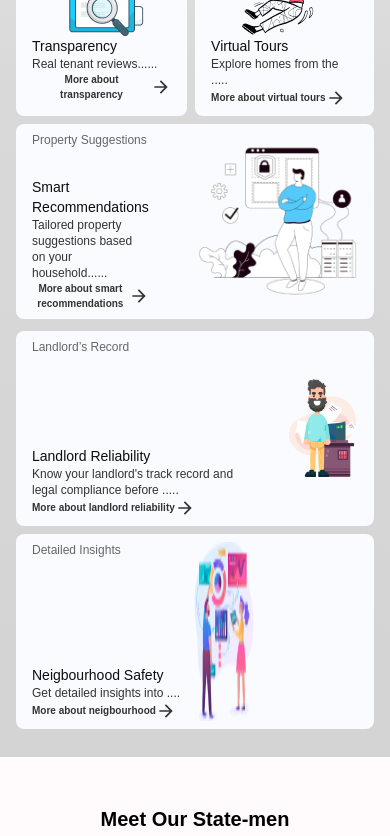
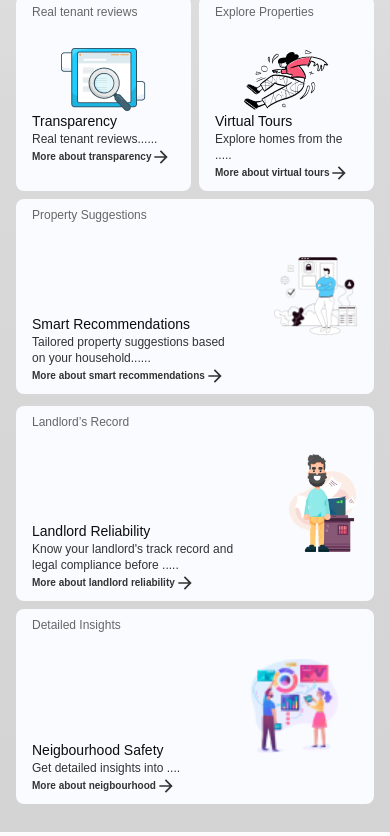
Before and after one commit to Obadea/rentwise, a React (Create React App) app: page / in a window 390 px wide. Shown: the part 1760-2596 px from the top of the page. Built offline with nearby package versions, Linux system fonts and the light colour scheme; a web font is replaced by a local one.

Commit message:
landing page fix

```diff
--- a/src/pages/landingpage/components/WiseeReport.jsx
+++ b/src/pages/landingpage/components/WiseeReport.jsx
@@ -108,7 +108,7 @@ function WiseeReport() {
         <div className="flex flex-col gap-3 px-2 ">
           {/* First component */}
           <div className="flex flex-col items-center lg:flex-row gap-2 flex-wrap   ">
-            <div className="flex flex-row items-center gap-12 rounded-lg  bg-textcolor lg:h-[195px] py-2 px-4  max-w-[420px] transition-transform duration-300 lg:hover:scale-[102%] hover:shadow-lg">
+            <div className="flex flex-row items-center gap-12 rounded-lg  bg-textcolor lg:h-[195px] py-2 px-4 h-[195px] lg:max-w-[420px] transition-transform duration-300 lg:hover:scale-[102%] hover:shadow-lg">
               <div className="flex flex-col justify-between h-full flex-1">
                 <h4 className="font-normal text-xs text-customStreetcolor">
                   Comprehensive report
@@ -136,8 +136,8 @@ function WiseeReport() {
               </div>
             </div>
             {/* Real tenant in review in first comp */}
-            <div className="flex flex-row items-center lg:flex-row gap-2  ">
-              <div className="rounded-lg bg-textcolor py-2 px-4 flex flex-col gap-7 h-[195px] lg:w-[180px] transition-transform duration-300 lg:hover:scale-[102%] hover:shadow-lg">
+            <div className="flex flex-row w-full lg-auto items-center lg:flex-row gap-2  ">
+              <div className="rounded-lg bg-textcolor py-2 px-4 flex flex-1 flex-col gap-7 h-[195px] lg:w-[180px] transition-transform duration-300 lg:hover:scale-[102%] hover:shadow-lg">
                 <h4 className="font-normal text-xs text-customStreetcolor">
                   Real tenant reviews
                 </h4>
@@ -165,7 +165,7 @@ function WiseeReport() {
               </div>
 
               {/* Second component */}
-              <div className="rounded-lg bg-textcolor py-2 px-4 flex flex-col gap-7 lg:w-[200px] h-[195px] lg:hidden">
+              <div className="rounded-lg bg-textcolor py-2 px-4 flex flex-col flex-1 gap-7 lg:w-[200px] h-[195px] lg:hidden">
                 {/* Explore properties */}
                 <h4 className="font-normal text-xs text-customStreetcolor">
                   Explore Properties
@@ -222,7 +222,7 @@ function WiseeReport() {
             </div>
 
             {/* Property suggestion property */}
-            <div className="flex flex-row items-center gap-12 rounded-lg bg-textcolor py-2 px-4 max-w-[420px] h-[195px] transition-transform duration-300 lg:hover:scale-[102%] hover:shadow-lg ">
+            <div className="flex flex-row items-center gap-12 rounded-lg bg-textcolor py-2 px-4 lg:max-w-[420px] h-[195px] transition-transform duration-300 lg:hover:scale-[102%] hover:shadow-lg ">
               <div className="flex flex-col justify-between h-full flex-1">
                 <h4 className="font-normal text-xs text-customStreetcolor">
                   Property Suggestions{" "}
@@ -235,7 +235,7 @@ function WiseeReport() {
                     Tailored property suggestions based on your household......
                   </h4>
                   <button
-                    className="font-bold text-customResultqueryGrey text-[10px] flex items-center hover:text-customSearchblue"
+                    className="font-bold text-customResultqueryGrey text-[10px] flex items-center text-nowrap hover:text-customSearchblue"
                     onClick={() => {
                       handleClick("pop4");
                     }}
@@ -255,7 +255,7 @@ function WiseeReport() {
           {/* <div className="flex gap-2 "></div> */}
           {/* third Component */}
           <div className="flex flex-col items-center lg:flex-row gap-2  ">
-            <div className="flex flex-row max-w-[420px]  gap-12 rounded-lg bg-textcolor py-2 px-4  h-[195px] transition-transform duration-300 lg:hover:scale-[102%] hover:shadow-lg">
+            <div className="flex flex-row w-full lg:max-w-[420px]  gap-12 rounded-lg bg-textcolor py-2 px-4  h-[195px] transition-transform duration-300 lg:hover:scale-[102%] hover:shadow-lg">
               <div className="flex flex-col justify-between ">
                 <h4 className="font-normal text-xs text-customStreetcolor">
                   Landlord’s Record
@@ -285,12 +285,12 @@ function WiseeReport() {
             </div>
 
             {/* Detailed Insight comp */}
-            <div className="rounded-lg bg-textcolor py-2 px-4 flex flex-row lg:flex-col h-[195px] lg:w-auto w-full  transition-transform duration-300 lg:hover:scale-[102%] hover:shadow-lg">
+            <div className="rounded-lg bg-textcolor py-2 px-4 flex flex-row lg:flex-col h-[195px] justify-between lg:w-auto w-full  transition-transform duration-300 lg:hover:scale-[102%] hover:shadow-lg">
               <div className="flex flex-col lg:justify-normal lg:h-full gap-7 justify-between">
                 <h4 className="font-normal text-xs text-customStreetcolor">
                   Detailed Insights
                 </h4>
-                <div className="w-[150px]">
+                <div className="w-[200px] lg:w-[150px]">
                   <div className="hidden lg:flex justify-center">
                     <img src={manteach} alt="" />
                   </div>
@@ -314,8 +314,8 @@ function WiseeReport() {
               </div>
 
               {/* image */}
-              <div className="flex lg:hidden ">
-                <img src={manteach} alt="" />
+              <div className="flex lg:hidden justify-center items-center w-[150px]">
+                <img src={manteach} alt="" className="w-full" />
               </div>
             </div>
           </div>
```
